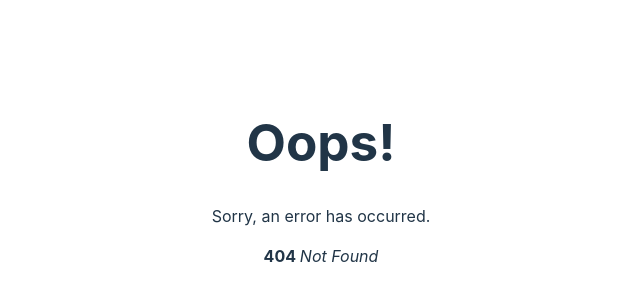
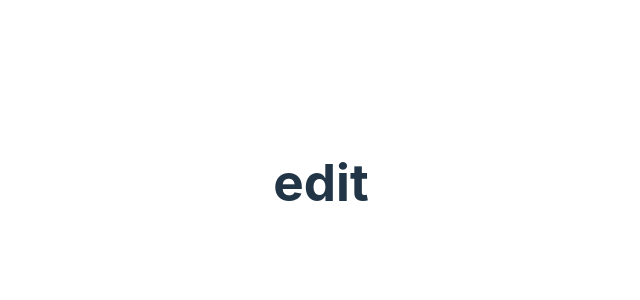
Before and after one commit to willconnell/book-library, a React (Vite) app in the folder frontend/: page /edit/1 in a window 1280 px wide. Before the commit this address had no page. Shown: the part 218-518 px from the top of the page, without its empty margins (319-959 px from the left). Built offline with nearby package versions, Linux system fonts and the light colour scheme.

Commit message:
added bookForm component

```diff
--- a/frontend/src/App.jsx
+++ b/frontend/src/App.jsx
@@ -1,12 +1,23 @@
 import { createBrowserRouter, RouterProvider } from "react-router-dom";
 import Home from "./routes/Home.jsx";
 import ErrorPage from "./routes/ErrorPage.jsx";
+import BookForm from "./routes/BookForm.jsx";
 import "./App.css";
 
 const router = createBrowserRouter([
   {
     path: "/",
     element: <Home />,
+    errorElement: <ErrorPage />,
+  },
+  {
+    path: "/create",
+    element: <BookForm mode="create" />,
+    errorElement: <ErrorPage />,
+  },
+  {
+    path: "/edit/:id",
+    element: <BookForm mode="edit" />,
     errorElement: <ErrorPage />,
   },
 ]);
--- a/frontend/src/components/BookCard.jsx
+++ b/frontend/src/components/BookCard.jsx
@@ -1,3 +1,4 @@
+import { Link } from "react-router-dom";
 import styles from "./BookCard.module.css";
 import Button from "./Button";
 
@@ -12,7 +13,9 @@ function BookCard({ book }) {
       </div>
       <div className={styles.cardButtons}>
         <Button label="Delete" />
-        <Button label="Edit" />
+        <Link to={`/edit/${book.id}`}>
+          <Button label="Edit" />
+        </Link>
       </div>
     </div>
   );
--- /dev/null
+++ b/frontend/src/routes/BookForm.jsx
@@ -0,0 +1,7 @@
+export default function BookForm({ mode }) {
+  return (
+    <div>
+      <h1>{mode}</h1>
+    </div>
+  );
+}
```
